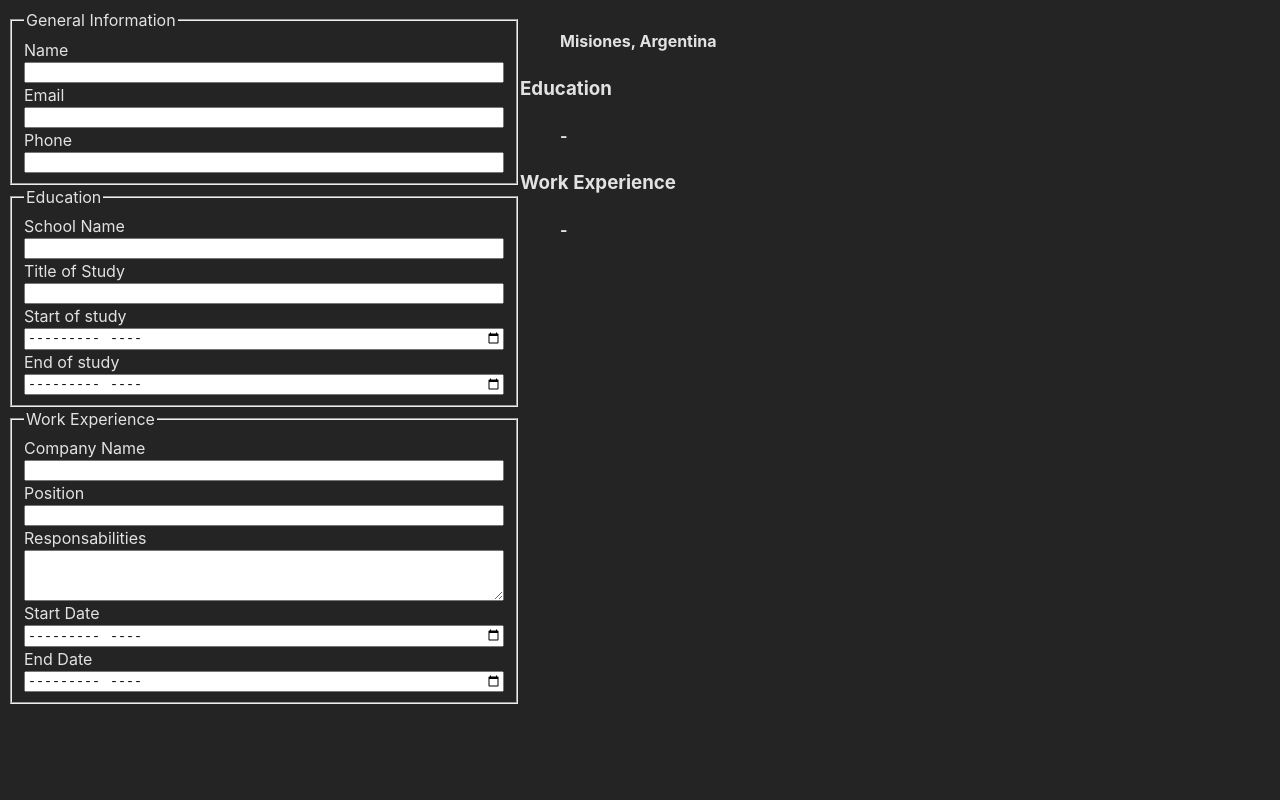
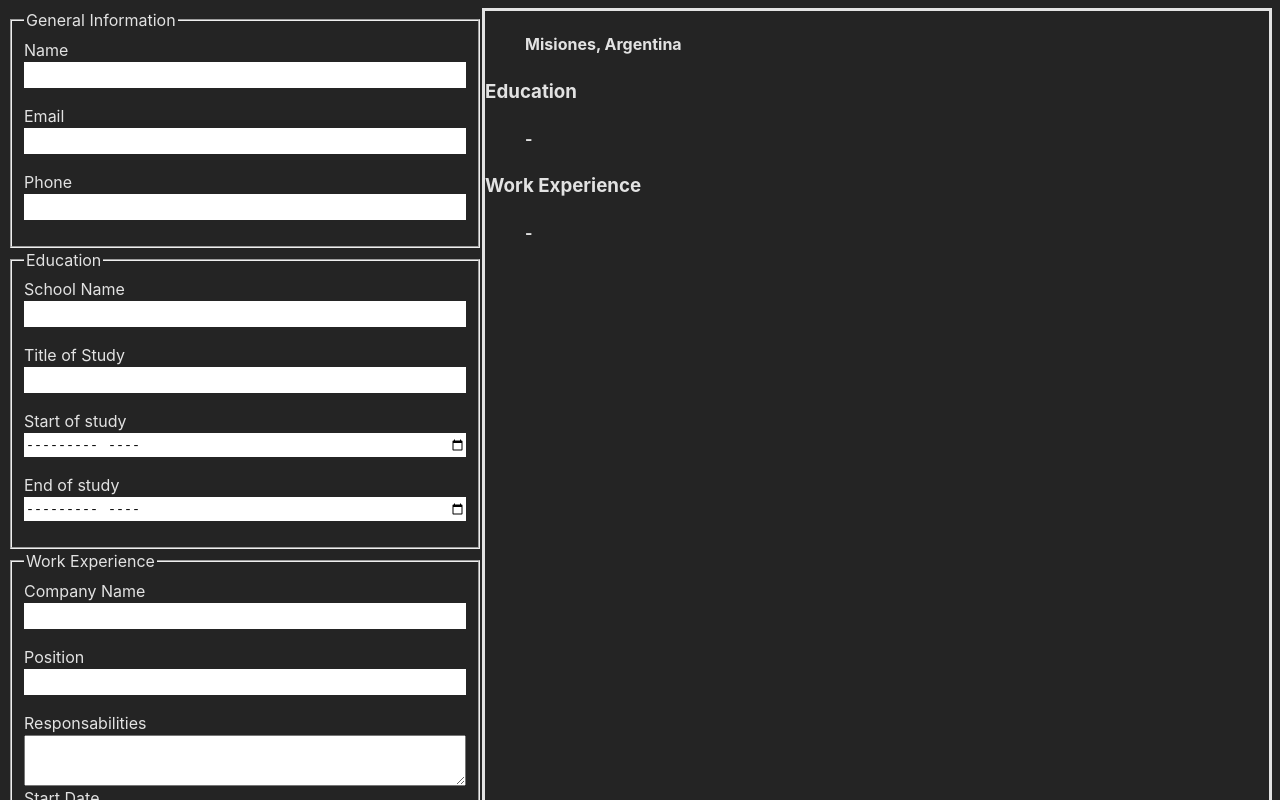
Before and after one commit to MatBenA/CV-Application, a React (Vite) app: page / in a window 1280 px wide. Shown: the top 800 px of the page. Built offline with nearby package versions, Linux system fonts and the light colour scheme.

Commit message:
margenes

```diff
--- a/src/App.jsx
+++ b/src/App.jsx
@@ -1,4 +1,5 @@
 import "./styles/App.css";
+import "./styles/visualizer.css";
 import { useState } from "react";
 import GeneralInfo from "./components/GeneralInfo";
 import EducationInfo from "./components/EducationInfo";
@@ -55,7 +56,7 @@ function App() {
                 <JobExp {...jobExperience} onChange={handleJobExp} />
             </form>
             <section className="right">
-                <div>
+                <div className="general">
                     <h1>{generalInfo.name}</h1>
                     <ul>
                         <li>
--- a/src/styles/App.css
+++ b/src/styles/App.css
@@ -10,5 +10,5 @@
 }
 
 .left {
-    width: 40vw;
+    width: clamp(25rem, 40vw, 30rem);
 }
--- a/src/styles/form-section.css
+++ b/src/styles/form-section.css
@@ -6,3 +6,18 @@ fieldset {
 li {
     list-style: none;
 }
+
+input {
+    margin-bottom: 1rem;
+    outline: none;
+    border: 1px;
+    height: 1.5rem;
+}
+
+input:focus {
+    box-shadow: 0px 0px 3px lightblue;
+}
+
+input:hover {
+    background-color: rgb(68, 68, 68);
+}
--- /dev/null
+++ b/src/styles/visualizer.css
@@ -0,0 +1,10 @@
+h1 {
+    text-align: center;
+}
+
+.right {
+    width: 210mm;
+    height: 297mm;
+    border: solid;
+    margin: 0 auto;
+}
```
